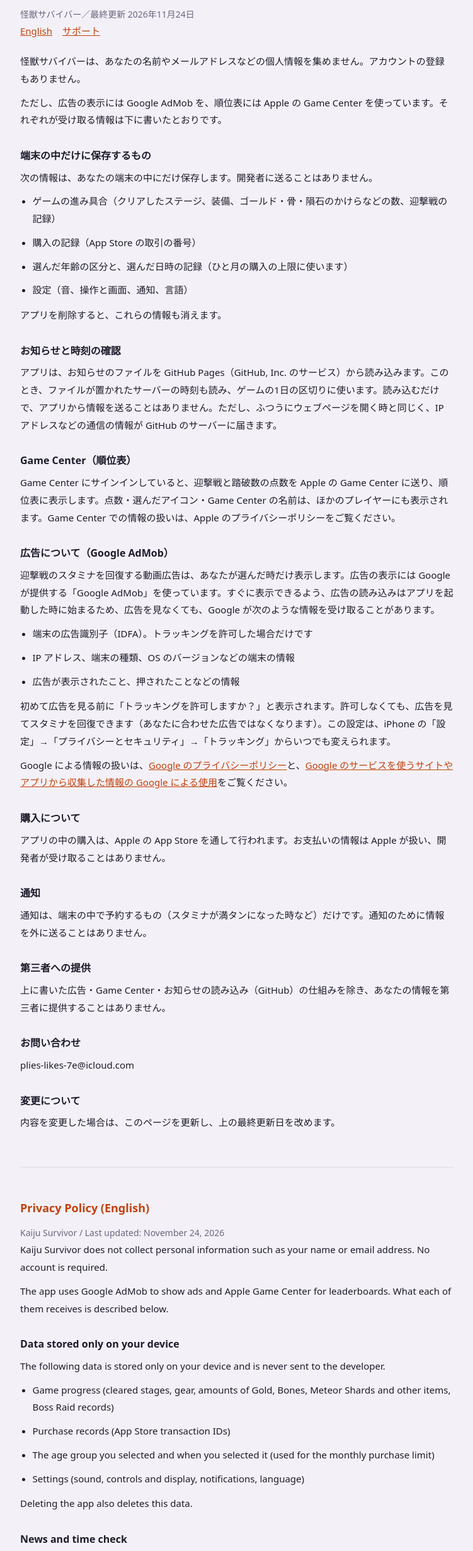
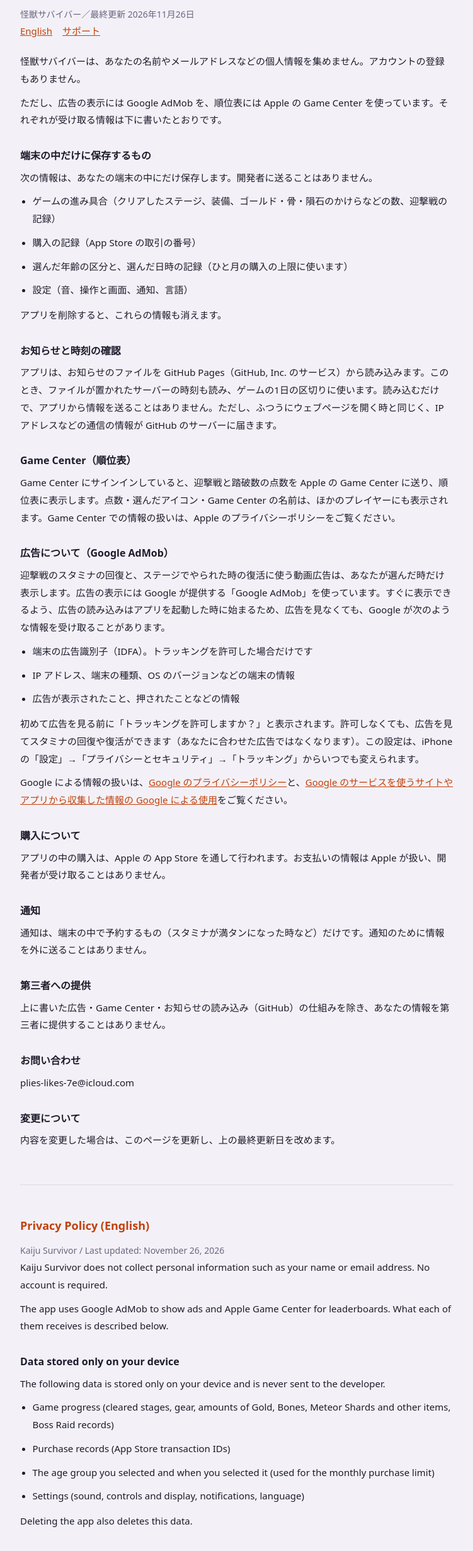
Before and after one commit to kikita-0/kaiju-survivor-support, a plain HTML site: page privacy.html in a window 1280 px wide. Shown: the part 88-2551 px from the top of the page at 63% size, without its empty margins (264-1015 px from the left). Drawn offline with Linux system fonts and the light colour scheme.

Commit message:
Add files via upload

```diff
--- a/privacy.html
+++ b/privacy.html
@@ -27,7 +27,7 @@ footer{margin-top:48px;padding-top:16px;border-top:1px solid var(--line);color:v
 <div class="wrap">
 <header>
   <h1>プライバシーポリシー</h1>
-  <p class="tag">怪獣サバイバー／最終更新 2026年11月24日</p>
+  <p class="tag">怪獣サバイバー／最終更新 2026年11月26日</p>
   <nav><a href="#en">English</a><a href="./">サポート</a></nav>
 </header>
 
@@ -51,13 +51,13 @@ footer{margin-top:48px;padding-top:16px;border-top:1px solid var(--line);color:v
 <p>Game Center にサインインしていると、迎撃戦と踏破数の点数を Apple の Game Center に送り、順位表に表示します。点数・選んだアイコン・Game Center の名前は、ほかのプレイヤーにも表示されます。Game Center での情報の扱いは、Apple のプライバシーポリシーをご覧ください。</p>
 
 <h3>広告について（Google AdMob）</h3>
-<p>迎撃戦のスタミナを回復する動画広告は、あなたが選んだ時だけ表示します。広告の表示には Google が提供する「Google AdMob」を使っています。すぐに表示できるよう、広告の読み込みはアプリを起動した時に始まるため、広告を見なくても、Google が次のような情報を受け取ることがあります。</p>
+<p>迎撃戦のスタミナの回復と、ステージでやられた時の復活に使う動画広告は、あなたが選んだ時だけ表示します。広告の表示には Google が提供する「Google AdMob」を使っています。すぐに表示できるよう、広告の読み込みはアプリを起動した時に始まるため、広告を見なくても、Google が次のような情報を受け取ることがあります。</p>
 <ul>
   <li>端末の広告識別子（IDFA）。トラッキングを許可した場合だけです</li>
   <li>IP アドレス、端末の種類、OS のバージョンなどの端末の情報</li>
   <li>広告が表示されたこと、押されたことなどの情報</li>
 </ul>
-<p>初めて広告を見る前に「トラッキングを許可しますか？」と表示されます。許可しなくても、広告を見てスタミナを回復できます（あなたに合わせた広告ではなくなります）。この設定は、iPhone の「設定」→「プライバシーとセキュリティ」→「トラッキング」からいつでも変えられます。</p>
+<p>初めて広告を見る前に「トラッキングを許可しますか？」と表示されます。許可しなくても、広告を見てスタミナの回復や復活ができます（あなたに合わせた広告ではなくなります）。この設定は、iPhone の「設定」→「プライバシーとセキュリティ」→「トラッキング」からいつでも変えられます。</p>
 <p>Google による情報の扱いは、<a href="https://policies.google.com/privacy">Google のプライバシーポリシー</a>と、<a href="https://policies.google.com/technologies/partner-sites">Google のサービスを使うサイトやアプリから収集した情報の Google による使用</a>をご覧ください。</p>
 
 <h3>購入について</h3>
@@ -77,7 +77,7 @@ footer{margin-top:48px;padding-top:16px;border-top:1px solid var(--line);color:v
 
 <div class="lang" id="en">
 <h2>Privacy Policy (English)</h2>
-<p class="tag">Kaiju Survivor / Last updated: November 24, 2026</p>
+<p class="tag">Kaiju Survivor / Last updated: November 26, 2026</p>
 
 <p>Kaiju Survivor does not collect personal information such as your name or email address. No account is required.</p>
 <p>The app uses Google AdMob to show ads and Apple Game Center for leaderboards. What each of them receives is described below.</p>
@@ -99,13 +99,13 @@ footer{margin-top:48px;padding-top:16px;border-top:1px solid var(--line);color:v
 <p>If you are signed in to Game Center, your Boss Raid and Stages Cleared scores are sent to Apple Game Center and shown on leaderboards. Your score, chosen icon and Game Center name are visible to other players. For how Game Center handles your data, see Apple's Privacy Policy.</p>
 
 <h3>Ads (Google AdMob)</h3>
-<p>Video ads that refill Boss Raid stamina are shown only when you choose to watch them. Ads are provided by Google AdMob. So that an ad is ready when you want one, the app starts loading ads when it launches, which means Google may receive the following information even if you never watch an ad.</p>
+<p>Video ads that refill Boss Raid stamina or let you revive after a defeat in a stage are shown only when you choose to watch them. Ads are provided by Google AdMob. So that an ad is ready when you want one, the app starts loading ads when it launches, which means Google may receive the following information even if you never watch an ad.</p>
 <ul>
   <li>Your device's advertising identifier (IDFA), only if you allow tracking</li>
   <li>Device information such as IP address, device model and OS version</li>
   <li>Information about ads being shown or tapped</li>
 </ul>
-<p>Before you watch your first ad, the app asks whether to allow tracking. You can still watch ads to refill stamina if you don't allow it (the ads will just not be personalized). You can change this at any time in iPhone Settings &gt; Privacy &amp; Security &gt; Tracking.</p>
+<p>Before you watch your first ad, the app asks whether to allow tracking. You can still watch ads to refill stamina or revive if you don't allow it (the ads will just not be personalized). You can change this at any time in iPhone Settings &gt; Privacy &amp; Security &gt; Tracking.</p>
 <p>For how Google handles data, see the <a href="https://policies.google.com/privacy">Google Privacy Policy</a> and <a href="https://policies.google.com/technologies/partner-sites">How Google uses information from sites or apps that use our services</a>.</p>
 
 <h3>Purchases</h3>
```
